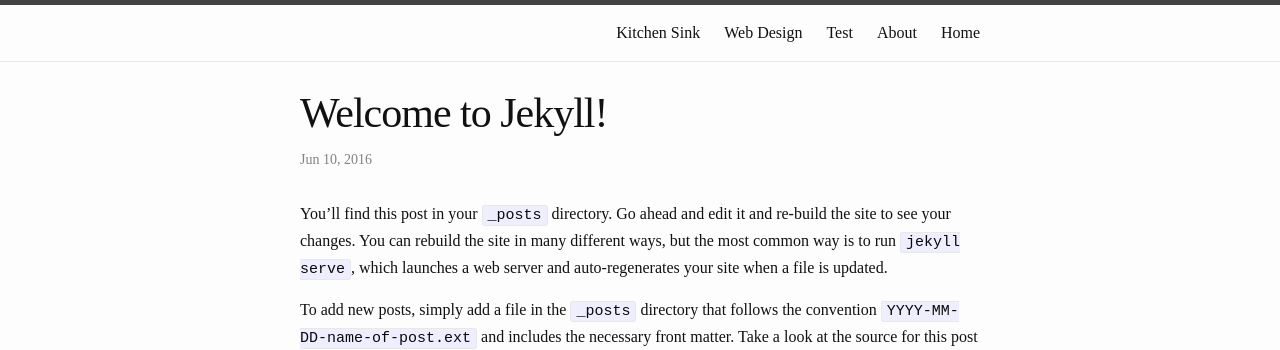
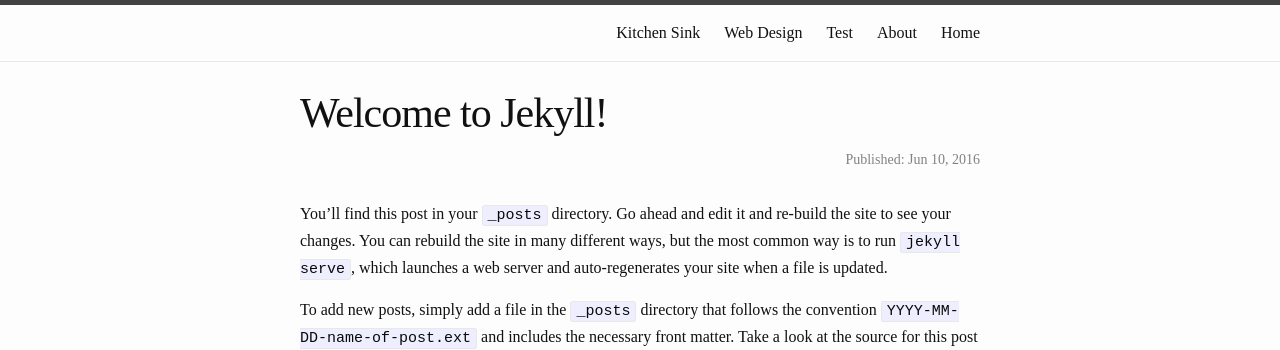
Before and after one commit to rootandflow/www.rootandflow.com, a Jekyll site: the page built from _posts/2016-06-10-welcome-to-jekyll.md, in a window 1280 px wide. Shown: the top 350 px of the page. Built offline with Jekyll 4.4.1, drawn with Linux system fonts in a browser that asks for light colours; nearby versions of some CDN libraries.

Commit message:
adds conditional subtitle to posts

```diff
--- a/_layouts/post.html
+++ b/_layouts/post.html
@@ -5,7 +5,10 @@
 
   <header class="post-header">
     <h1 class="post-title" itemprop="name headline">{{ page.title }}</h1>
-    <p class="post-meta"><time datetime="{{ page.date | date_to_xmlschema }}" itemprop="datePublished">{{ page.date | date: "%b %-d, %Y" }}</time>{% if page.author %} • <span itemprop="author" itemscope itemtype="http://schema.org/Person"><span itemprop="name">{{ page.author }}</span></span>{% endif %}</p>
+    {% if page.subtitle %}
+      <p class="post-subtitle lead text-center">{{ page.subtitle }}</p>
+    {% endif %}
+    <p class="post-meta text-right">Published: <time datetime="{{ page.date | date_to_xmlschema }}" itemprop="datePublished">{{ page.date | date: "%b %-d, %Y" }}</time>{% if page.author %} • <span itemprop="author" itemscope itemtype="http://schema.org/Person"><span itemprop="name">{{ page.author }}</span></span>{% endif %}</p>
   </header>
 
   <div class="post-content" itemprop="articleBody">
```
